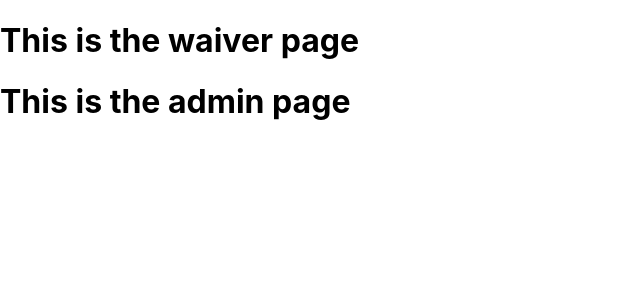
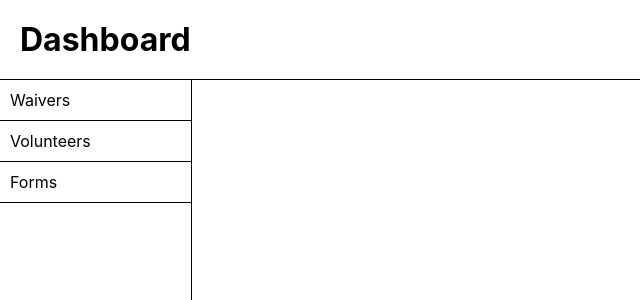
Before and after one commit to ctc-uci/ccl-waivers-frontend, a React (Create React App) app: page /admin in a window 1280 px wide. Shown: the top 300 px of the page, without its empty margins (0-640 px from the left). Built offline with nearby package versions, Linux system fonts and the light colour scheme.

Commit message:
fix dashboard

```diff
--- a/src/Admin.js
+++ /dev/null
@@ -1,11 +0,0 @@
-import React from 'react';
-
-function Admin() {
-  return (
-    <div>
-      <h1>This is the admin page</h1>
-    </div>
-  );
-}
-
-export default Admin;
--- a/src/App.js
+++ b/src/App.js
@@ -1,14 +1,16 @@
 import './App.css';
-import { BrowserRouter as Router, Route } from 'react-router-dom';
-import Admin from './Admin';
+import { BrowserRouter as Router, Route, Switch } from 'react-router-dom';
+import AdminDashboard from './app/views/dashboard/AdminDashboard';
 import Waiver from './Waiver';
 
 function App() {
   return (
     <div className="App">
       <Router>
-        <Route path="/" component={Waiver} />
-        <Route path="/admin" component={Admin} />
+        <Switch>
+          <Route exact path="/" component={Waiver} />
+          <Route path="/admin" component={AdminDashboard} />
+        </Switch>
       </Router>
     </div>
   );
--- a/src/app/views/dashboard/Dashboard.js
+++ b/src/app/views/dashboard/AdminDashboard.js
@@ -1,4 +1,4 @@
-import './Dashboard.css';
+import './AdminDashboard.css';
 import {
   BrowserRouter as Router,
   Switch,
```
Also changed, not shown: src/app/views/dashboard/AdminDashboard.css (renamed from src/app/views/dashboard/Dashboard.css).
